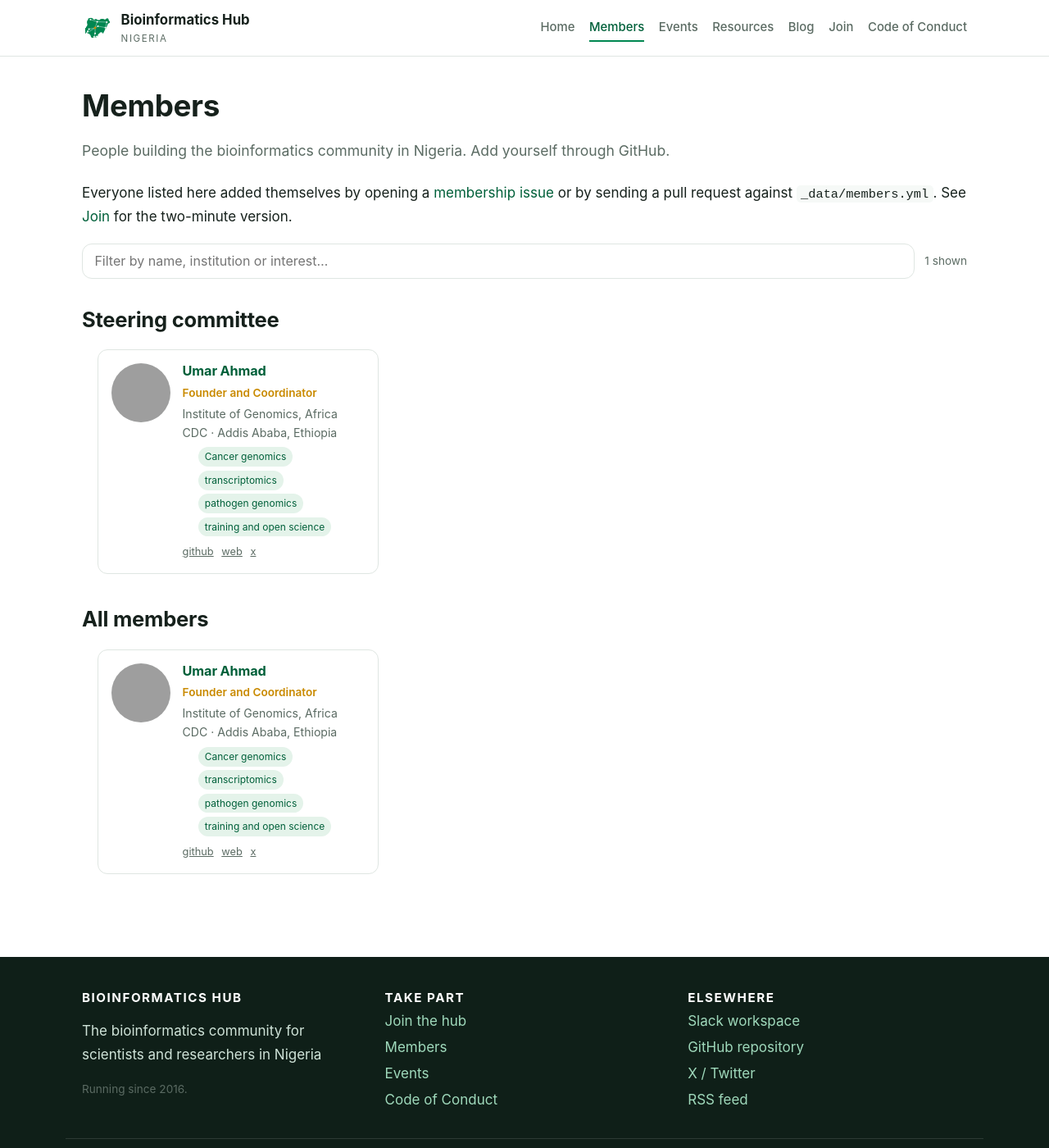
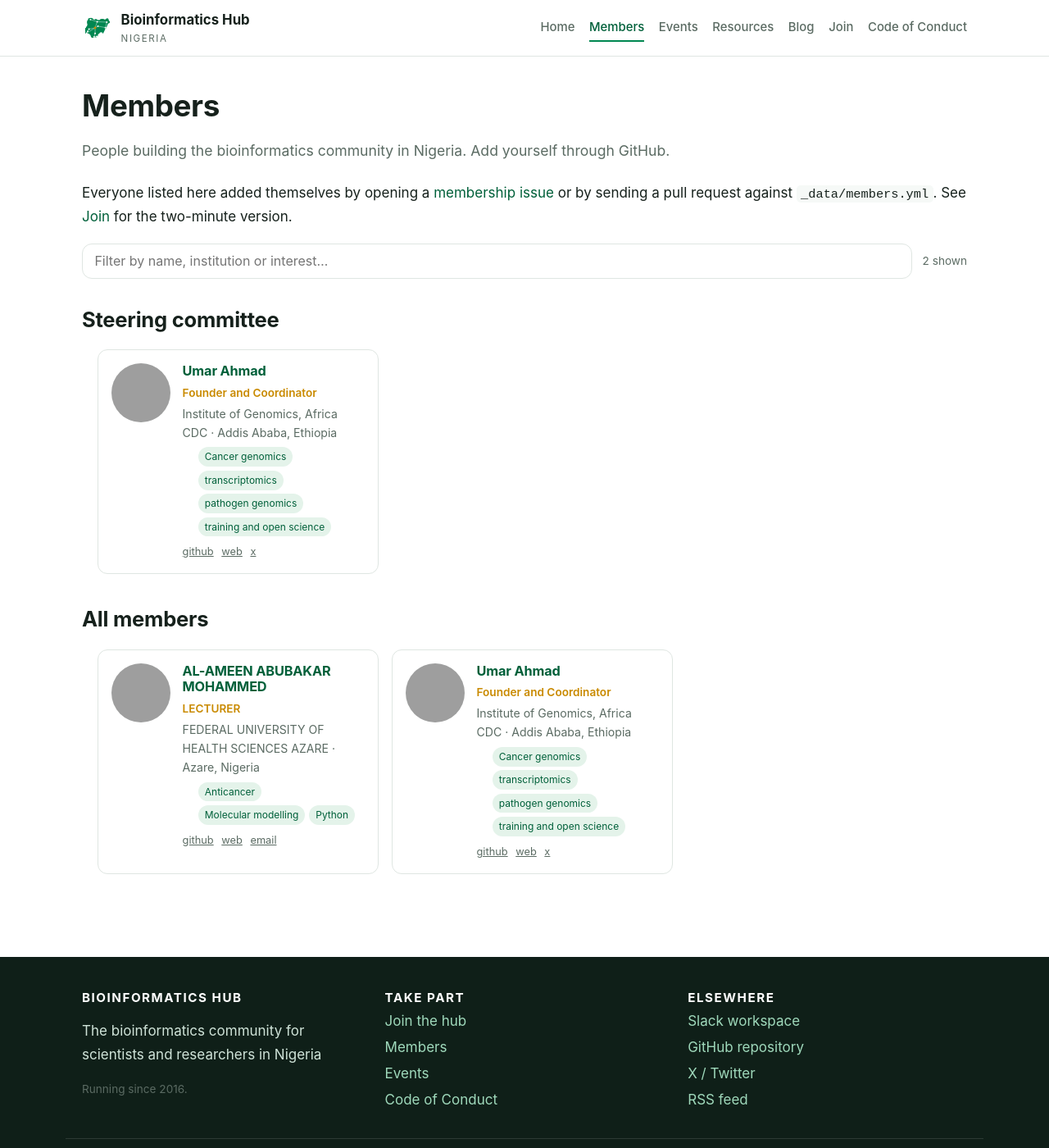
Before and after one commit to GOA14/bioinformaticshub.github.io, a Jekyll site: the page built from members.md, in a window 1280 px wide and 1400 px high. Shown: the whole window at 82% size. Built offline with Jekyll 4.4.1, drawn with Linux system fonts in a browser that asks for light colours; grey boxes are pictures that could not be loaded.

Commit message:
Added AL-AMEEN ABUBAKAR MOHAMMED (@ameenkali2018) in members.yml (#10)

```diff
--- a/_data/members.yml
+++ b/_data/members.yml
@@ -29,6 +29,7 @@
 # Entries are kept sorted by surname within each group. Keep the field order
 # above so that diffs stay readable.
 # ---------------------------------------------------------------------------
+
 - name: Umar Ahmad
   github: babasaraki
   institution: Institute of Genomics, Africa CDC
@@ -39,6 +40,17 @@
   website: https://africacdc.org
   twitter: babasaraky
   joined: 2016-01-01
+
+- name: AL-AMEEN ABUBAKAR MOHAMMED
+  github: ameenkali2018
+  institution: FEDERAL UNIVERSITY OF HEALTH SCIENCES AZARE
+  interests: Anticancer, Molecular modelling, Python
+  role: LECTURER
+  location: Azare, Nigeria
+  email: al-amen.mohammed@fuhsa.edu.ng
+  website: https://www.fuhsa.edu.ng
+  joined: 2026-11-18
+
 # --- Copy the block below, fill it in, and delete the leading "# " ----------
 # - name: Your Name
 #   github: your-github-username
```
